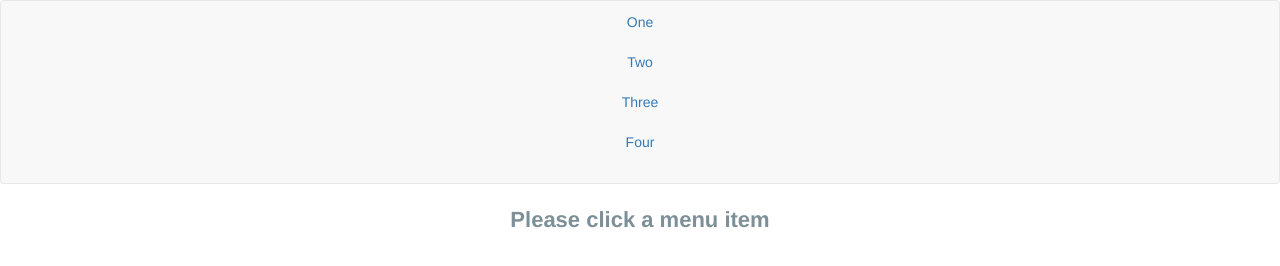
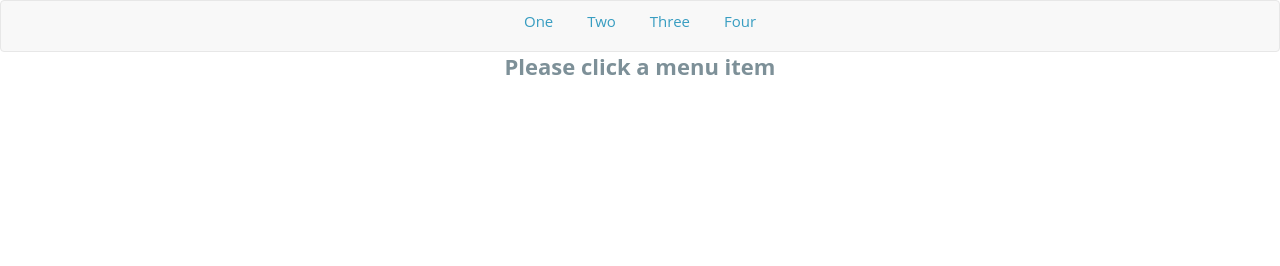
Before and after one commit to FlackAP/angularsandbox, a plain HTML site: page index.html in a window 1280 px wide. Drawn offline with nearby package versions, Linux system fonts and the light colour scheme.

Commit message:
super cool refactoring

```diff
--- a/index.html
+++ b/index.html
@@ -2,9 +2,9 @@
 <head>
 	<title>Best App, Okay?</title>
 
+
+	<link href="http://netdna.bootstrapcdn.com/bootstrap/3.0.3/css/bootstrap.min.css" rel="stylesheet">
 	<link rel="stylesheet" type="text/css" href="styles/main.css">
-	<link href="http://netdna.bootstrapcdn.com/bootstrap/3.0.3/css/bootstrap.min.css" rel="stylesheet">
-
 
 	<script src="https://ajax.googleapis.com/ajax/libs/angularjs/1.0.7/angular.min.js"></script>
 
@@ -15,7 +15,7 @@
 		<nav class="{{active}} navbar navbar-default"	 role="navigation" ng-click="event.preventDefault()">
 
 			<ul class="navbar nav">
-				<li><a href="#" class="One" ng-click="active='one'">One</a></li>
+				<li><a href="#"  class="One" ng-click="active='one'">One</a></li>
 				<li><a href="#" class="Two" ng-click="active='two'">Two</a></li>
 				<li><a href="#" class="Three" ng-click="active='three'">Three</a></li>
 				<li><a href="#" class="Four" ng-click="active='four'">Four</a></li>
--- a/styles/main.css
+++ b/styles/main.css
@@ -19,14 +19,16 @@ a:hover{
 }
 
 section, footer, header, aside, nav{
-	display: block;
+	display: inline-block;
 }
 
 /*-------------------------
 	The menu
 --------------------------*/
 
-
+nav {
+	width: 100%;
+}
 
 nav a:first-child{
 	border-radius:2px 0 0 2px;
@@ -41,6 +43,18 @@ nav.two .two,
 nav.three .three,
 nav.four .four{
 	background-color:#e35885;
+}
+
+.navbar .nav > li {
+    float:none;
+    display:inline-block;
+    *display:inline; /* Internet Explorer 7 compatibility */
+    *zoom:1;
+    vertical-align: top;
+}
+
+.navbar {
+	margin-bottom:0px;
 }
 
 p{
```
